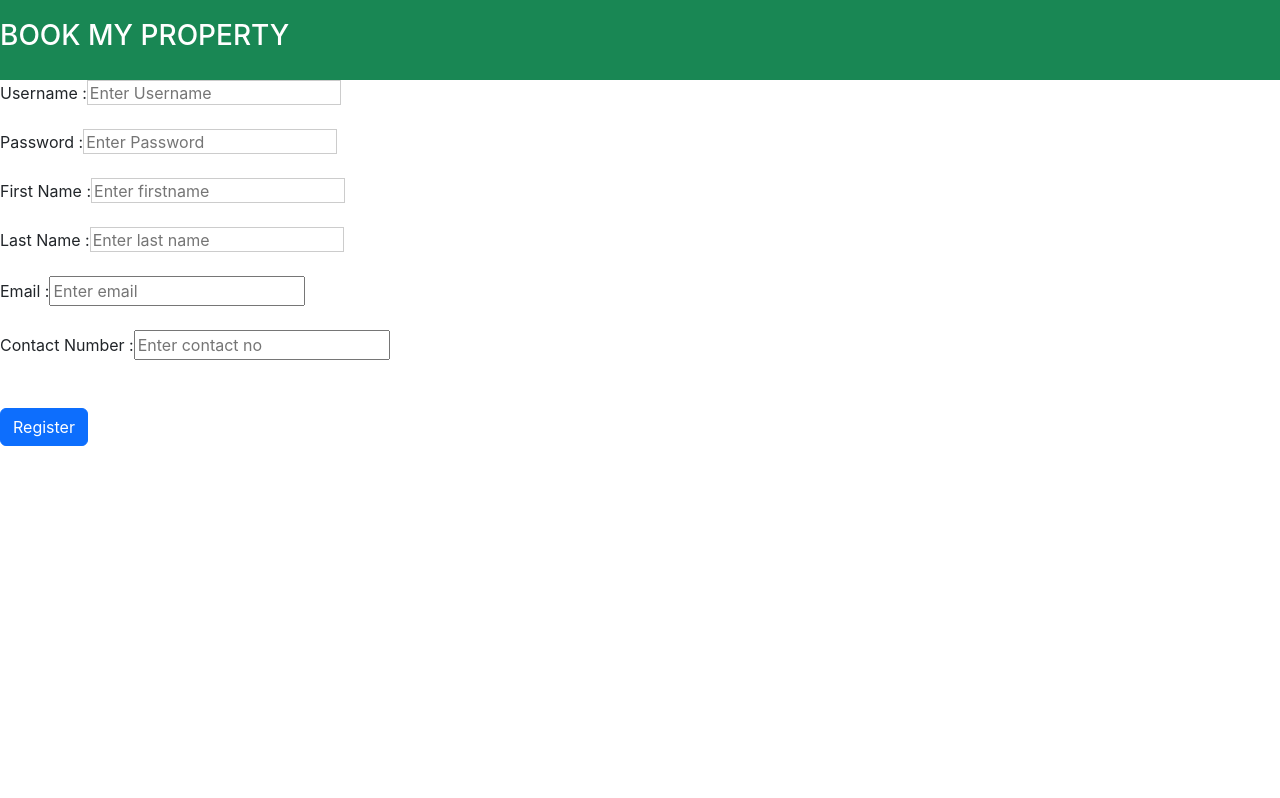
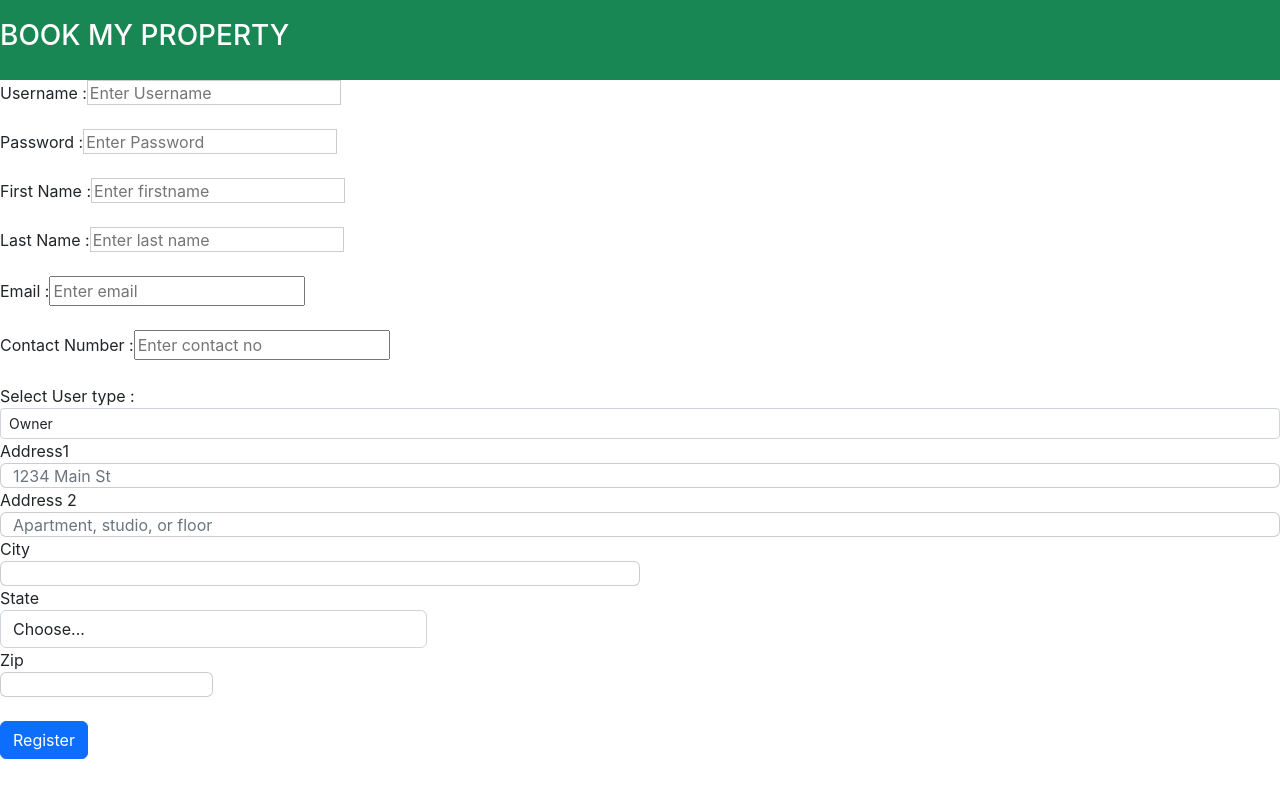
Before and after one commit to Utkarshp23/BMP-frontend, a React (Create React App) app: page /signup in a window 1280 px wide. Shown: the top 798 px of the page. Built offline with nearby package versions, Linux system fonts and the light colour scheme.

Commit message:
registration form with useReducer included

```diff
--- a/src/App.js
+++ b/src/App.js
@@ -3,25 +3,44 @@ import { BrowserRouter, Routes, Route, Link, Navigate } from 'react-router-dom';
 function App() {
   return (
     <div className='App'>
-    <nav class="navbar navbar-expand-lg navbar-dark bg-success">
-  <a class="navbar-brand" href="/"><h3>BOOK MY PROPERTY</h3></a>
-  <button class="navbar-toggler" type="button" data-toggle="collapse" data-target="#navbarText" aria-controls="navbarText" aria-expanded="false" aria-label="Toggle navigation">
-    <span class="navbar-toggler-icon"></span>
+      <nav className='navbar navbar-expand-lg navbar-dark bg-success'>
+        <a className='navbar-brand' href='/'>
+          <h3>BOOK MY PROPERTY</h3>
+        </a>
+        <button
+          className='navbar-toggler'
+          type='button'
+          data-toggle='collapse'
+          data-target='#navbarText'
+          aria-controls='navbarText'
+          aria-expanded='false'
+          aria-label='Toggle navigation'
+        >
+          <span className='navbar-toggler-icon'></span>
         </button>
-  <div class="collapse navbar-collapse" id="navbarText" style={{marginLeft: "1000px"}}>
-    <ul class="navbar-nav mr-auto">
-      <li class="nav-item">
-        <a class="nav-link" href="/login">LogIn</a>
+        <div
+          className='collapse navbar-collapse'
+          id='navbarText'
+          style={{ marginLeft: '1000px' }}
+        >
+          <ul className='navbar-nav mr-auto'>
+            <li className='nav-item'>
+              <a className='nav-link' href='/login'>
+                {/* <Login/> */}
+                LogIn
+              </a>
             </li>
 
-      <li class="nav-item">
-        <a class="nav-link" href="/signup">SignUp</a>
+            <li className='nav-item'>
+              <a className='nav-link' href='/signup'>
+                SignUp
+              </a>
             </li>
           </ul>
 
-    <span class="navbar-text">
-    <br/>
-    <br/>
+          <span className='navbar-text'>
+            <br />
+            <br />
           </span>
         </div>
       </nav>
--- a/src/components/Signup.js
+++ b/src/components/Signup.js
@@ -1,31 +1,267 @@
-import React from 'react'
+import React, { useReducer } from 'react';
 
 export default function Register() {
+  const init = {
+    username: '',
+    password: '',
+    fname: '',
+    lname: '',
+    email: '',
+    contact: '',
+    usertype: '',
+    addline1: '',
+    addline2: '',
+    state: '',
+    city: '',
+    pincode: '',
+  };
+
+  var reducer = (state, action) => {
+    switch (action.type) {
+      case 'register':
+        return { ...state, [action.field]: action.val };
+    }
+  };
+
+  const [user, dispatch] = useReducer(reducer, init);
+
+  var register = (e) => {
+    e.preventDefault();
+    const options = {
+      method: 'POST',
+      headers: {
+        'content-type': 'application/json',
+      },
+      body: JSON.stringify(user),
+    };
+
+    fetch('http://localhost:8080/createruser', options)
+      .then((res) => res.text())
+      .then((msg) => {
+        // setMsg(msg);
+        console.log(msg);
+      })
+      .catch((err) => console.log(err));
+  };
+
   return (
     <div>
       <form>
         <label>Username : </label>
-                <input type="text" placeholder="Enter Username" name="username" pattern="[A-Za-z]{5,14}" title="userid length must be atleast 5 characters and at most 15 characters" required /><br />
-                <br/>
+        <input
+          type='text'
+          placeholder='Enter Username'
+          name='username'
+          pattern='[A-Za-z]{5,14}'
+          title='userid length must be atleast 5 characters and at most 15 characters'
+          required
+          onChange={(e) => {
+            dispatch({
+              type: 'register',
+              field: e.target.name,
+              val: e.target.value,
+            });
+          }}
+        />
+        <br />
+        <br />
         <label>Password : </label>
-                <input type="password" placeholder="Enter Password" name="password" pattern="(?=.*\d)(?=.*[a-z])(?=.*[A-Z]).{8,}" title="Must contain at least one number and one uppercase and lowercase letter, and at least 8 or more characters" required /><br />
-                <br/>
+        <input
+          type='password'
+          placeholder='Enter Password'
+          name='password'
+          pattern='(?=.*\d)(?=.*[a-z])(?=.*[A-Z]).{8,}'
+          title='Must contain at least one number and one uppercase and lowercase letter, and at least 8 or more characters'
+          required
+          onChange={(e) => {
+            dispatch({
+              type: 'register',
+              field: e.target.name,
+              val: e.target.value,
+            });
+          }}
+        />
+        <br />
+        <br />
         <label>First Name : </label>
-                <input type="text" placeholder="Enter firstname" name="fname" pattern="[A-Za-z]{5,14}" title="fname length must be atleast 5 characters and at most 15 characters" required /><br />
-                <br/>
+        <input
+          type='text'
+          placeholder='Enter firstname'
+          name='fname'
+          pattern='[A-Za-z]{5,14}'
+          title='fname length must be atleast 5 characters and at most 15 characters'
+          required
+          onChange={(e) => {
+            dispatch({
+              type: 'register',
+              field: e.target.name,
+              val: e.target.value,
+            });
+          }}
+        />
+        <br />
+        <br />
         <label>Last Name : </label>
-                <input type="text" placeholder="Enter last name" name="lname" pattern="[A-Za-z]{5,14}" title="lname length must be atleast 5 characters and at most 15 characters" required /><br />
-                <br/>
+        <input
+          type='text'
+          placeholder='Enter last name'
+          name='lname'
+          pattern='[A-Za-z]{5,14}'
+          title='lname length must be atleast 5 characters and at most 15 characters'
+          required
+          onChange={(e) => {
+            dispatch({
+              type: 'register',
+              field: e.target.name,
+              val: e.target.value,
+            });
+          }}
+        />
+        <br />
+        <br />
         <label>Email : </label>
-                <input type="email" placeholder="Enter email" name="email" required /><br />
-                <br/>
+        <input
+          type='email'
+          placeholder='Enter email'
+          name='email'
+          required
+          onChange={(e) => {
+            dispatch({
+              type: 'register',
+              field: e.target.name,
+              val: e.target.value,
+            });
+          }}
+        />
+        <br />
+        <br />
         <label>Contact Number : </label>
-                <input type="number" placeholder="Enter contact no" name="contact" pattern="[0-9]{10}" title="Enter valid contact no with 10 digit not prefix" required /><br />
-                <br/>
-                <br/>
-                <button type="submit" class="btn btn-primary">Register</button>
-
+        <input
+          type='number'
+          placeholder='Enter contact no'
+          name='contact'
+          pattern='[0-9]{10}'
+          title='Enter valid contact no with 10 digit not prefix'
+          required
+          onChange={(e) => {
+            dispatch({
+              type: 'register',
+              field: e.target.name,
+              val: e.target.value,
+            });
+          }}
+        />
+        <br />
+        <br />
+        <label>Select User type : </label>
+        <select
+          className='form-control form-control-sm'
+          onChange={(e) => {
+            dispatch({
+              type: 'register',
+              field: e.target.name,
+              val: e.target.value,
+            });
+          }}
+        >
+          <option>Owner</option>
+          <option>Customer</option>
+        </select>
+        <div className='form-group'>
+          <label htmlFor='inputAddress'>Address1</label>
+          <input
+            type='text'
+            className='form-control'
+            id='inputAddress'
+            placeholder='1234 Main St'
+            required
+            onChange={(e) => {
+              dispatch({
+                type: 'register',
+                field: e.target.name,
+                val: e.target.value,
+              });
+            }}
+          />
+        </div>
+        <div className='form-group'>
+          <label htmlFor='inputAddress2'>Address 2</label>
+          <input
+            type='text'
+            className='form-control'
+            id='inputAddress2'
+            placeholder='Apartment, studio, or floor'
+            onChange={(e) => {
+              dispatch({
+                type: 'register',
+                field: e.target.name,
+                val: e.target.value,
+              });
+            }}
+          />
+        </div>
+        <div className='form-row'>
+          <div className='form-group col-md-6'>
+            <label htmlFor='inputCity'>City</label>
+            <input
+              type='text'
+              className='form-control'
+              id='inputCity'
+              onChange={(e) => {
+                dispatch({
+                  type: 'register',
+                  field: e.target.name,
+                  val: e.target.value,
+                });
+              }}
+            />
+          </div>
+          <div className='form-group col-md-4'>
+            <label htmlFor='inputState'>State</label>
+            <select
+              id='inputState'
+              className='form-control'
+              onChange={(e) => {
+                dispatch({
+                  type: 'register',
+                  field: e.target.name,
+                  val: e.target.value,
+                });
+              }}
+            >
+              <option defaultValue={''}>Choose...</option>
+              <option>Maharashtra</option>
+              <option>Delhi</option>
+              <option>Madhya-Prades</option>
+            </select>
+          </div>
+          <div className='form-group col-md-2'>
+            <label htmlFor='inputZip'>Zip</label>
+            <input
+              type='text'
+              className='form-control'
+              id='inputZip'
+              onChange={(e) => {
+                dispatch({
+                  type: 'register',
+                  field: e.target.name,
+                  val: e.target.value,
+                });
+              }}
+            />
+          </div>
+        </div>
+        <br />
+        <button
+          type='submit'
+          className='btn btn-primary'
+          onClick={(e) => {
+            register(e);
+          }}
+        >
+          Register
+        </button>
       </form>
     </div>
-    )
+  );
 }
```
Lines whose indentation alone changed are shown as unchanged.
